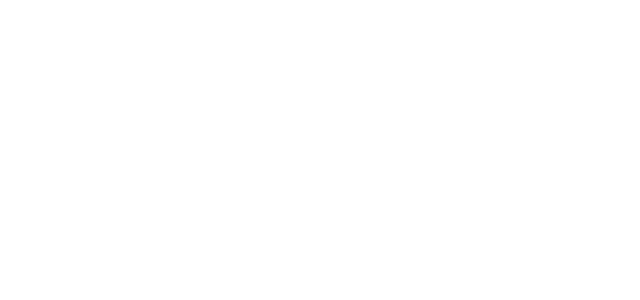
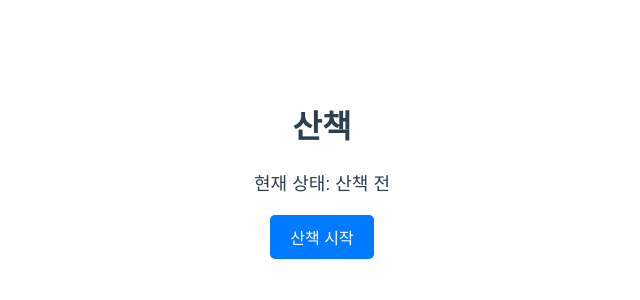
Before and after one commit to Int-one/DDogDog, a Vue app in the folder FrontEnd/ddogdog2/: page /walk in a window 1280 px wide. Before the commit this address had no page. Shown: the top 300 px of the page, without its empty margins (318-958 px from the left). Built offline with nearby package versions, Linux system fonts and the light colour scheme.

Commit message:
산책 경로 저장 beta

```diff
--- a/FrontEnd/ddogdog2/src/router/index.js
+++ b/FrontEnd/ddogdog2/src/router/index.js
@@ -51,6 +51,7 @@ import MainView from '../views/main/MainView.vue';
 import WelcomeDogRegistrationView from '../views/pet/WelcomeDogRegistrationView.vue';
 import PetRegistrationView from '../views/pet/PetRegistrationView.vue';
 import WelcomeDogWalkerIntroView from '../views/dogwalker/WelcomeDogWalkerIntroView.vue';
+import WalkTrack from '@/views/walk/WalkTrack.vue';
 
 const routes = [
   { path: '/', component: LoginPageView }, // 로그인 페이지
@@ -67,6 +68,7 @@ const routes = [
   { path: '/welcome-dog', component: WelcomeDogRegistrationView }, // 웰컴 반려견 등록 페이지
   { path: '/pet-registration', component: PetRegistrationView }, // 반려견 등록 페이지
   { path: '/dog-walker-intro', component: WelcomeDogWalkerIntroView }, // 웰컴 도그워커 소개 페이지
+  { path: '/walk', component: WalkTrack },
 ];
 
 const router = createRouter({
--- /dev/null
+++ b/FrontEnd/ddogdog2/src/views/walk/WalkTrack.vue
@@ -0,0 +1,132 @@
+<template>
+    <div class="walk-tracker">
+      <h1>산책</h1>
+      <div class="status">
+        <p>현재 상태: {{ tracking ? '산책 중' : '산책 전' }}</p>
+      </div>
+      <button @click="toggleTracking" class="tracking-button">
+        {{ tracking ? '종료' : '산책 시작' }}
+      </button>
+      <div v-if="path.length > 0" class="path-info">
+        <h2>경로 데이터</h2>
+        <ul>
+          <li v-for="(point, index) in path" :key="index">
+            {{ index + 1 }}.
+            위도: {{ point.latitude }},
+            경도: {{ point.longitude }},
+            시간: {{ point.datetime }}
+          </li>
+        </ul>
+      </div>
+    </div>
+  </template>
+
+  <script setup>
+  import { reactive, ref, onUnmounted } from "vue";
+
+  const tracking = ref(false); // 추적 상태
+  const path = reactive([]); // 경로 데이터를 저장할 배열
+  let trackingInterval = null; // setInterval ID
+
+  // 1초마다 위치를 기록
+  const startTracking = () => {
+    if (!navigator.geolocation) {
+      alert("Geolocation을 지원하지 않는 브라우저입니다.");
+      return;
+    }
+
+    trackingInterval = setInterval(() => {
+      navigator.geolocation.getCurrentPosition(
+        (position) => {
+          const { latitude, longitude } = position.coords;
+          const datetime = new Date().toISOString(); // ISO 8601 형식으로 현재 시간 저장
+          path.push({ latitude, longitude, datetime }); // 경로에 좌표와 시간 추가
+          console.log("위치 저장:", { latitude, longitude, datetime });
+        },
+        (error) => {
+          console.error("위치 추적 오류:", error);
+        },
+        {
+          enableHighAccuracy: true, // GPS 데이터 정확도 최대화
+          maximumAge: 0, // 캐시된 위치 무조건 무시
+        }
+      );
+    }, 1000); // 1초 간격
+  };
+
+  // 위치 추적 중지
+  const stopTracking = () => {
+    if (trackingInterval !== null) {
+      clearInterval(trackingInterval); // setInterval 중지
+      trackingInterval = null;
+    }
+  };
+
+  // 추적 상태 토글
+  const toggleTracking = () => {
+    if (tracking.value) {
+      // 종료 시 처리
+      stopTracking();
+      alert("산책이 종료되었습니다.");
+      console.log("최종 경로 데이터:", path); // 콘솔에 최종 데이터 출력
+    } else {
+      path.length = 0; // 경로 초기화
+      startTracking(); // 추적 시작
+    }
+    tracking.value = !tracking.value;
+  };
+
+  // 컴포넌트 언마운트 시 추적 중지
+  onUnmounted(() => {
+    stopTracking();
+  });
+  </script>
+
+  <style scoped>
+  .walk-tracker {
+    font-family: Arial, sans-serif;
+    max-width: 600px;
+    margin: 0 auto;
+    padding: 20px;
+    text-align: center;
+  }
+
+  .status {
+    margin-bottom: 20px;
+    font-size: 18px;
+  }
+
+  .tracking-button {
+    background-color: #007bff;
+    color: white;
+    border: none;
+    padding: 10px 20px;
+    font-size: 16px;
+    cursor: pointer;
+    border-radius: 5px;
+  }
+
+  .tracking-button:hover {
+    background-color: #0056b3;
+  }
+
+  .path-info {
+    margin-top: 20px;
+    text-align: left;
+  }
+
+  .path-info h2 {
+    font-size: 20px;
+    margin-bottom: 10px;
+  }
+
+  .path-info ul {
+    list-style: none;
+    padding: 0;
+  }
+
+  .path-info li {
+    font-size: 16px;
+    line-height: 1.5;
+  }
+  </style>
```
Also changed, not shown: 2 other files (tests, documents, lock files or other folders).
